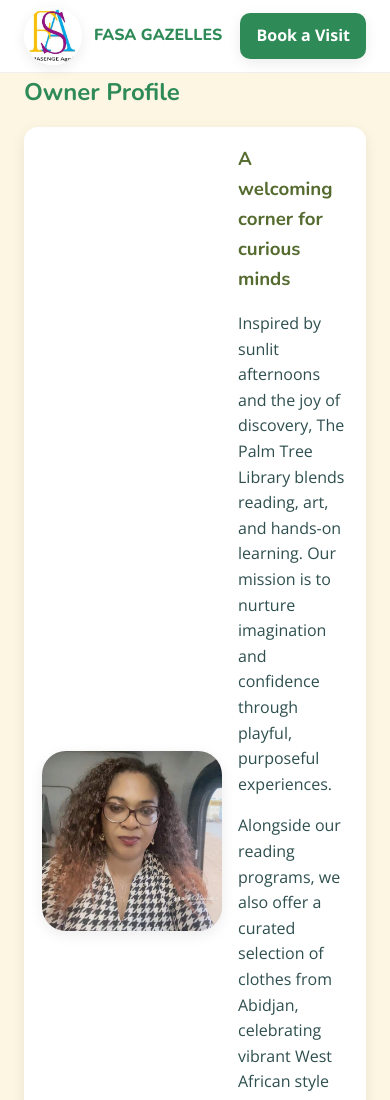
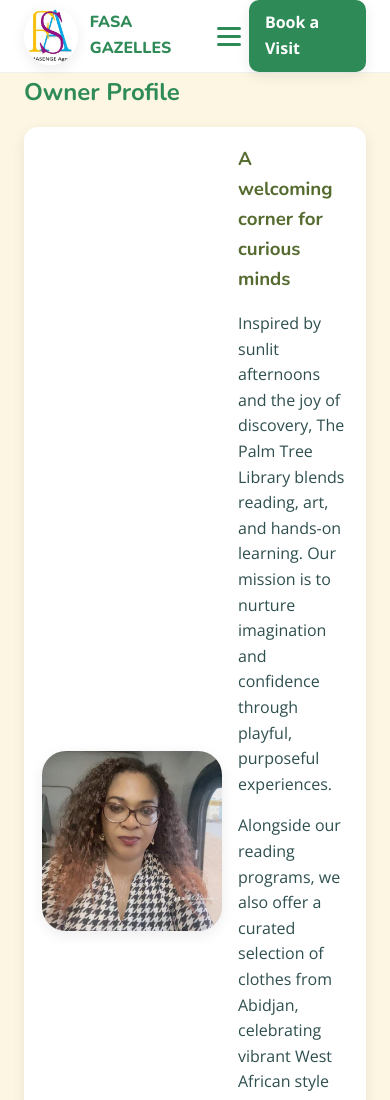
Before and after one commit to niy9288/Fasa, a plain HTML site: page about.html in a window 390 px wide. Shown: the top 1100 px of the page. Drawn offline with nearby package versions, Linux system fonts and the light colour scheme.

Commit message:
Update about.html

```diff
--- a/about.html
+++ b/about.html
@@ -24,6 +24,12 @@
         <a href="visit.html">Visit</a>
         <a href="blog.html">Blog</a>
       </nav>
+      <button class="mobile-menu-btn" aria-label="Toggle menu" aria-expanded="false">
+        <span></span>
+        <span></span>
+        <span></span>
+      </button>
+      <nav class="mobile-nav" aria-label="Mobile Navigation"></nav>
       <div style="display:flex;align-items:center;">
         <div class="social">
           <a href="https://www.youtube.com/channel/UCONPnke6PSDyC-CXcS2So1Q" aria-label="Youtube">📷</a>
```
